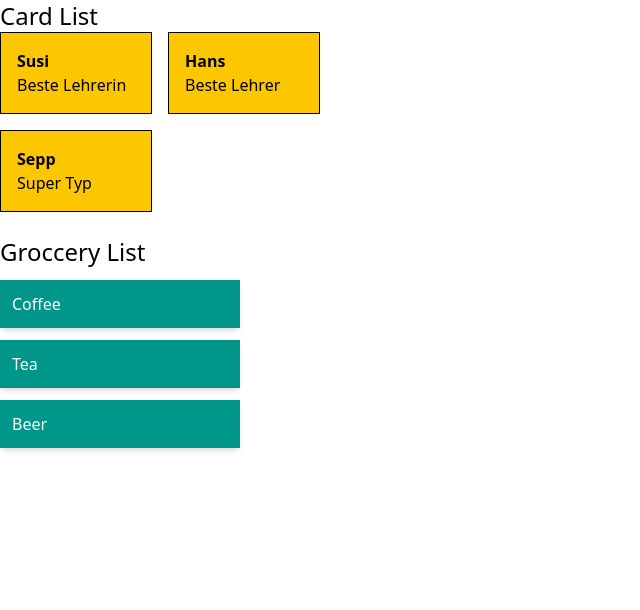
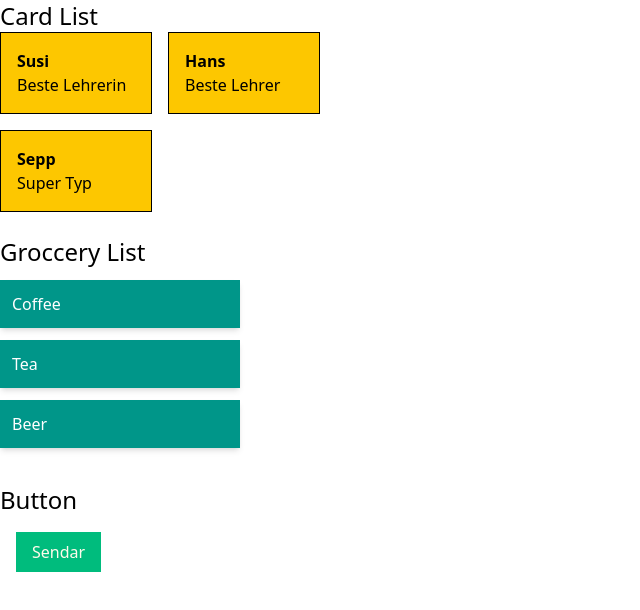
Before and after one commit to alperenmsl/SWP4cWI, a React (Vite) app in the folder WEBAPP/React/: page / in a window 1280 px wide. Shown: the top 610 px of the page, without its empty margins (0-640 px from the left). Built offline with nearby package versions, Linux system fonts and the light colour scheme.

Commit message:
React - 2 Aufgabe Button finished

```diff
--- a/WEBAPP/React/src/App.tsx
+++ b/WEBAPP/React/src/App.tsx
@@ -1,5 +1,6 @@
 import Card from "./components/1 Aufgabe Struktur/card";
 import ShoppingList from "./components/2 Aufgabe Komponenten/list";
+import Button from "./components/2 Aufgabe Komponenten/button";
 
 function App() {
   return (
@@ -17,6 +18,12 @@ function App() {
       <ShoppingList desc="Coffee" />
       <ShoppingList desc="Tea" />
       <ShoppingList desc="Beer" />
+
+      <br />
+
+      <h1 className="text-2xl">Button</h1>
+
+      <Button input="Sendar" />
     </div>
   );
 }
--- a/WEBAPP/React/src/components/2 Aufgabe Komponenten/button.tsx
+++ b/WEBAPP/React/src/components/2 Aufgabe Komponenten/button.tsx
@@ -0,0 +1,16 @@
+import React from "react";
+
+type Props = {
+  input: string;
+};
+
+export default function Button({ input }: { input: string }) {
+  return (
+    <button
+      className="bg-emerald-500 text-amber-50 px-4 py-2 m-4 hover:bg-teal-600 transition-all cursor-pointer"
+      onClick={() => alert("Button angeklickt")}
+    >
+      {input}
+    </button>
+  );
+}
```
